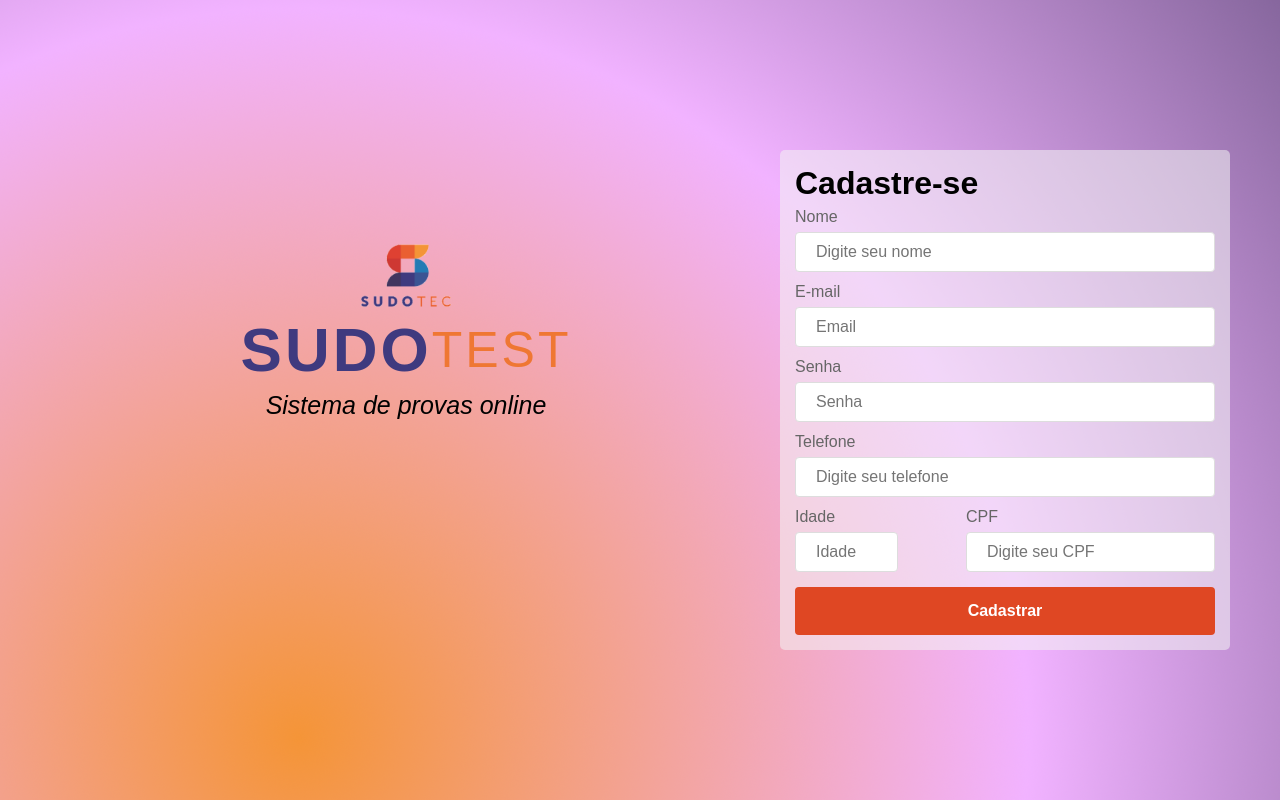
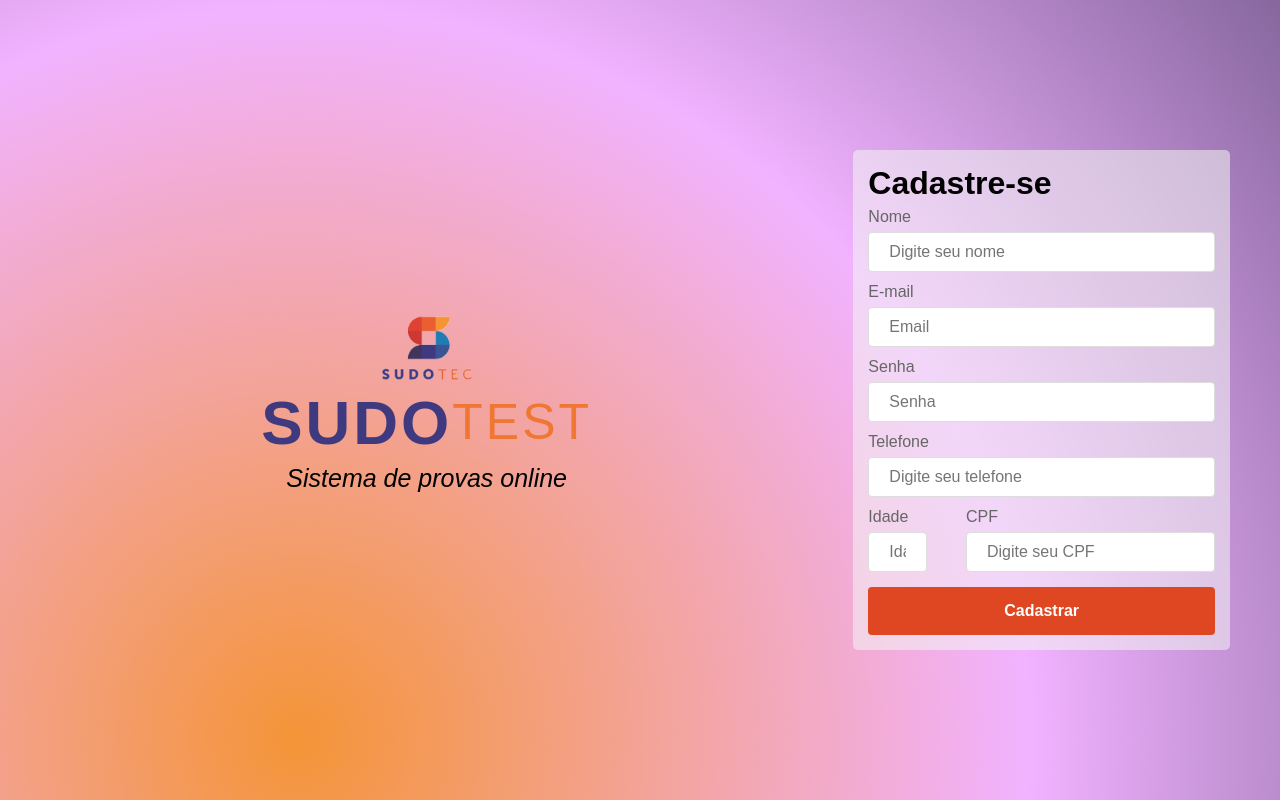
Before and after one commit to marcopetry/sudotest-frontend, a React (Create React App) app: page /autocadastro in a window 1280 px wide. Built offline with nearby package versions, Linux system fonts and the light colour scheme.

Commit message:
Correção de posicionamento das flex-boxes

```diff
--- a/src/pages/Autocadastro.css
+++ b/src/pages/Autocadastro.css
@@ -1,13 +1,17 @@
-/* Form cadastro */
-
+/* Div principal */
 .main-container {
     height: 100%;
     background: url(../assets/fundo.png);
+    display: flex;
+    align-items: center;
+    justify-content: center;
 }
 
+/* Form autocadastro */
 .autocadastro-container {
     height: 100%;
     display: flex;
+    flex: 1;
     justify-content: right;
     align-items: center;
 }
@@ -64,16 +68,13 @@
 
 /* Mensagem flutuante */
 .sudotest-container {
-    width: 100%;
-    max-width: 300px;
+    /* width: 100%; */
+    /* max-width: 300px; */
     display: flex;
+    flex: 2;
     flex-direction: column;
     justify-content: center;
     align-items: center;
-    position: absolute;
-    top: 30%;
-    left: 20%;
-    /* background: #ddd; */
 }
 
 .sudotest-container img {
--- a/src/pages/Autocadastro.js
+++ b/src/pages/Autocadastro.js
@@ -4,12 +4,12 @@
 import logo from '../assets/logo.png';
 
 export default function Autocadastro() {
-    const [nome, setNome] = useState('');
-    const [email, setEmail] = useState('');
-    const [senha, setSenha] = useState('');
-    const [telefone, setTelefone] = useState('');
-    const [idade, setIdade] = useState('');
-    const [cpf, setCpf] = useState('');
+    const [nome, setNome] = useState(''),
+          [email, setEmail] = useState(''),
+          [senha, setSenha] = useState(''),
+          [telefone, setTelefone] = useState(''),
+          [idade, setIdade] = useState(''),
+          [cpf, setCpf] = useState('');
 
     function handleCadastrar(e) {
         e.preventDefault();
@@ -19,7 +19,6 @@
 
     return (
         <div className="main-container">
-
             <div className="sudotest-container">
                 <img src={logo} alt="Sudotec Logo" />
                 <div className="titulo">
--- a/src/pages/Login.js
+++ b/src/pages/Login.js
@@ -6,24 +6,31 @@
 import logo from '../assets/logo.png';
 
 export default function Login({ history }) {
-    const [username, setUsername] = useState('');
+    const [email, setEmail] = useState(''),
+          [senha, setSenha] = useState('');
+
+    function handleLogin(e) {
+        e.preventDefault();
+
+        history.push('/autocadastro');
+    }
 
     return (
         <div className="login-container">
-            <form>
+            <form onSubmit={handleLogin}>
                 <div className="img-form">
                     <img src={logo} alt="Sudotec Logo" />
                 </div>
                 <input
                     placeholder="Digite seu e-mail"
-                    value={username}
-                    onChange={e => setUsername(e.target.value)}
+                    value={email}
+                    onChange={e => setEmail(e.target.value)}
                 />
                 <input
                     type="password"
                     placeholder="Digite sua senha"
-                    // value={username}
-                    // onChange={e => setUsername(e.target.value)}
+                    value={senha}
+                    onChange={e => setSenha(e.target.value)}
                 />
                 <button type="submit">Enviar</button>
             </form>
```
